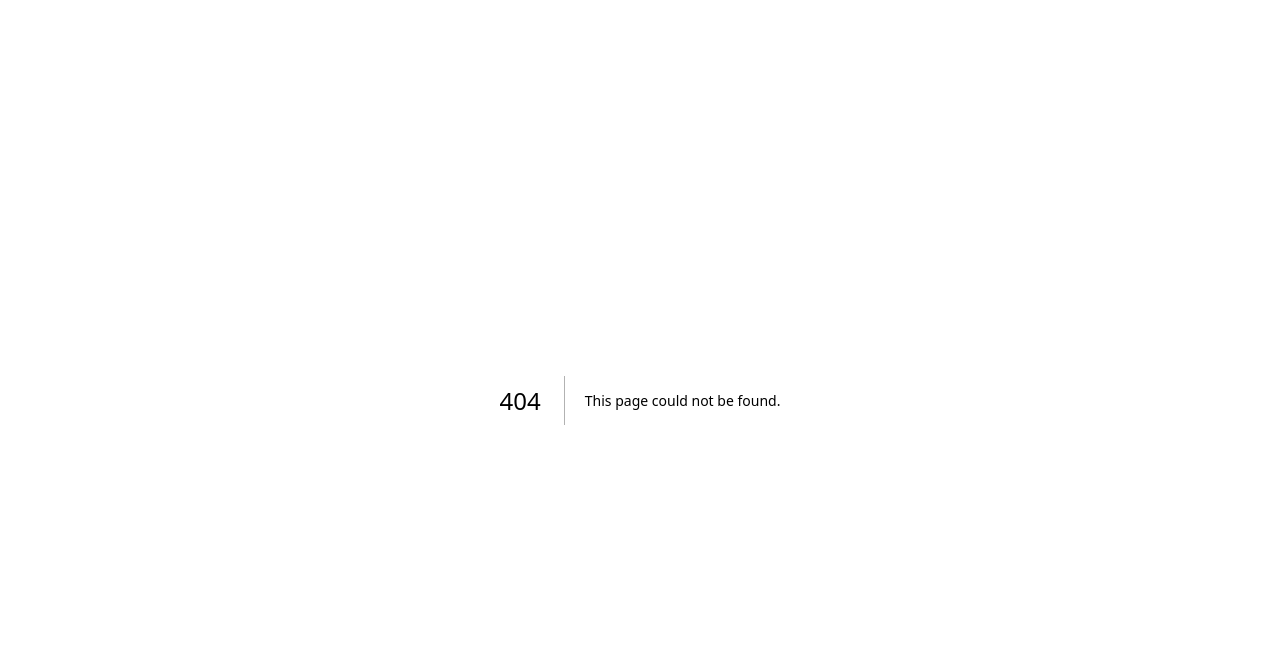
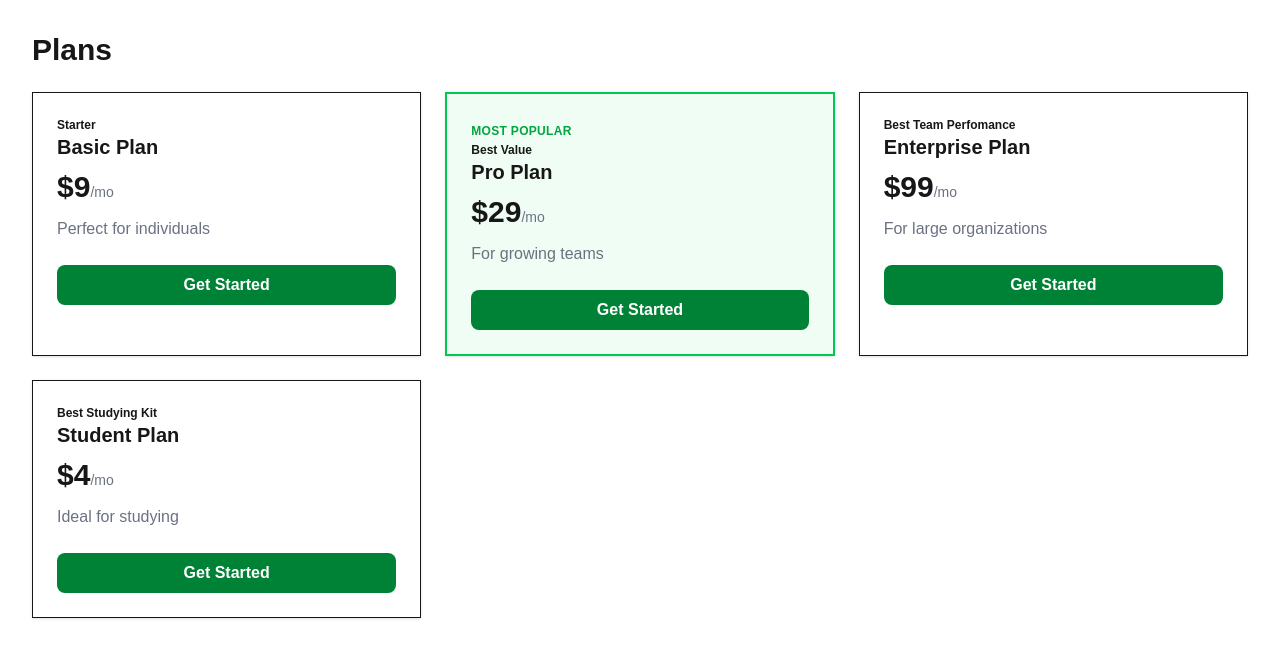
Before and after one commit to ordinarybohdan/my-saas, a Next.js app: page /products in a window 1280 px wide. Before the commit this address had no page. Shown: the top 658 px of the page. Built offline with nearby package versions, Linux system fonts and the light colour scheme.

Commit message:
day 4 - about page and navigation

```diff
--- a/app/about/page.js
+++ b/app/about/page.js
@@ -6,7 +6,7 @@ export default function About(){
         <main className="flex min-h-screen flex-col bg-green-50 items-center justify-center gap-4">
             <h1 className="text-5xl font-bold text-green-900">About</h1>
             <p className="text-gray-500">This is where I explain what my SaaS does.</p>
-            <Link href="./app/page.js">
+            <Link href="app">
                 <Button label="Go To Main Page" />
             </Link>
         </main>
--- a/app/components/Button.js
+++ b/app/components/Button.js
@@ -1,7 +1,7 @@
-export default function Button({label, color = "green"}){
+export default function Button({label, color = "white"}){
     return(
-        <button className={`rounded-4xl bg-${color}-500 px-6 py-3 text-white font-semibold hover:bg-${color}-700`}>
+        <button className={`rounded-4xl bg-${color} px-6 py-3 text-green-900 font-semibold hover:bg-green-900 hover:text-green-50`}>
             {label}
         </button>
-    );
+   );
 }
--- a/app/page.js
+++ b/app/page.js
@@ -1,6 +1,7 @@
 import Button from "./components/Button";
 import Link from "next/link";
 import Counter from "./components/useState";
+import Products from "./products/page";
 
 export default function Home() {
   return (
@@ -10,17 +11,34 @@ export default function Home() {
           The product I am going to build and ship.
         </p>
 
-        {/* This is Buttone Learn More */}
-        <Link href="about">
-          <Button label="Learn More" />
-        </Link>
+        <div className="grid bg-transparent p-3 rounded-4xl content-center border border-black">
+            <div className="grid gap-3">
+              {/* This is Button Learn More */}
+              <Link href="sending">
+                <Button label="Learn More" />
+              </Link>
 
-        {/* Counter Function: counting the user's clicks */}
-        {/* <Counter /> */}
+              {/* This is Button Users */}
+              <Link href="users">
+                <Button className="" label="Users"/>
+              </Link>
+
+              {/* This is Button About */}
+              <Link href="about">
+                <Button label="About"/>
+              </Link>
+
+              {/* This is Button Products */}
+              <Link href="products">
+                <Button className="" label="Products"/>
+              </Link>
+            </div>
+        </div>
 
         <p className="text-sm text-gray-300">
           Presented by OrB.
         </p>
      </main>
+
   );
 }
--- /dev/null
+++ b/app/products/page.js
@@ -0,0 +1,36 @@
+import { turborepoTraceAccess } from "next/dist/build/turborepo-access-trace";
+
+const products = [
+    { id: 1, tag:"Starter", name: "Basic Plan", price: 9, description: "Perfect for individuals", featured: false},
+    { id: 2, tag:"Best Value", name: "Pro Plan", price: 29, description: "For growing teams", featured: turborepoTraceAccess},
+    { id: 3, tag: "Best Team Perfomance", name: "Enterprise Plan", price: 99, description: "For large organizations", featured: false},
+    { id: 4, tag: "Best Studying Kit", name: "Student Plan", price: 4, description: "Ideal for studying", featured: false},
+];
+
+export default function Products(){
+    return(
+        <main className="p-8">
+            <h1 className="text-3xl font-bold mb-6">Plans</h1>
+            <div className="grid grid-cols-1 gap-6 md:grid-cols-3">
+                {products.map((product) => (
+                    <div
+                        key={product.id}
+                        className={`rounded-x1 border p-6 shadow-sm ${product.featured ? "border-green-500 border-2 bg-green-50" : ""}`}>
+                        {product.featured && (
+                            <span className="text-xs font-bold text-green-600 uppercase tracking-wide">
+                                Most Popular
+                            </span>
+                        )}
+                        <h3 className="text-xs font-bold">{product.tag}</h3>
+                        <h2 className="text-xl font-bold">{product.name}</h2>
+                        <p className="text-3xl font-bold mt-2">${product.price}<span className="text-sm font-normal text-gray-500">/mo</span></p>
+                        <p className="text-gray-500 mt-3">{product.description}</p>
+                        <button className="mt-6 w-full rounded-lg bg-green-700 py-2 text-white font-semibold hover:bg-green-800">
+                            Get Started
+                        </button>
+                    </div>
+                ))}
+            </div>
+        </main>
+    );
+}
--- /dev/null
+++ b/app/users/page.js
@@ -0,0 +1,51 @@
+"use client";
+import {useState, useEffect } from "react";
+import Button from "../components/Button";
+
+export default function Users(){
+    const [users, setUsers] = useState([]);
+    const [loading, setLoading] = useState(true);
+    const [search, setSearch] = useState("");
+
+
+    useEffect(() => {
+        fetch("https://jsonplaceholder.typicode.com/users")
+        .then ((res) => res.json())
+        .then ((data) => {
+            setUsers(data)
+            setLoading(false);
+        });
+    }, []);
+
+    if (loading) return <p className="p-8 text-gray-500"> Loading... </p>;
+
+    const filteredUsers = users.filter((user) =>
+         user.name.toLowerCase().includes(search.toLowerCase())
+        );
+
+    return (
+        <main className="p-8">
+            <h1 className="text-3xl font-bold mb-6">Users</h1>
+            <input
+                type="text"
+                placeholder="Search users..."
+                value={search}
+                onChange={(e) => setSearch(e.target.value)}
+                className="border rounded-lg px-4 py-2 w-full max-w-md mb-4"
+            />
+
+            <div className="flex flex-col gap-4">
+                { filteredUsers.map((user) => (
+                    <div key={user.id} className="rounded-lg border p-4 shadow-sm">
+                        <p className="font-semibold text-lg">{user.name}</p>
+                        <p className="text-gray-500">{user.email}</p>
+                    </div>
+                ))}
+
+                { filteredUsers.length === 0 && (
+                    <p className="text-gray-400 mt-4">No users found for {search}</p>
+                )}
+            </div>
+        </main>
+    )
+}
--- a/package.json
+++ b/package.json
@@ -15,6 +15,7 @@
   },
   "devDependencies": {
     "@tailwindcss/postcss": "^4",
+    "@types/react": "^19.2.14",
     "eslint": "^9",
     "eslint-config-next": "16.2.4",
     "tailwindcss": "^4"
```
Also changed, not shown: 1 other file (tests, documents, lock files or other folders).
